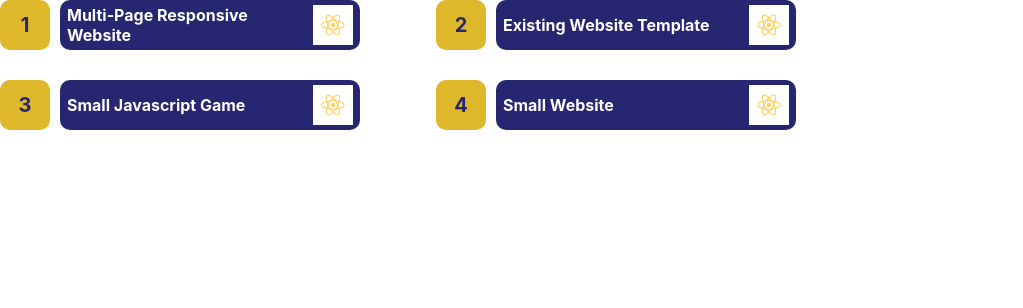
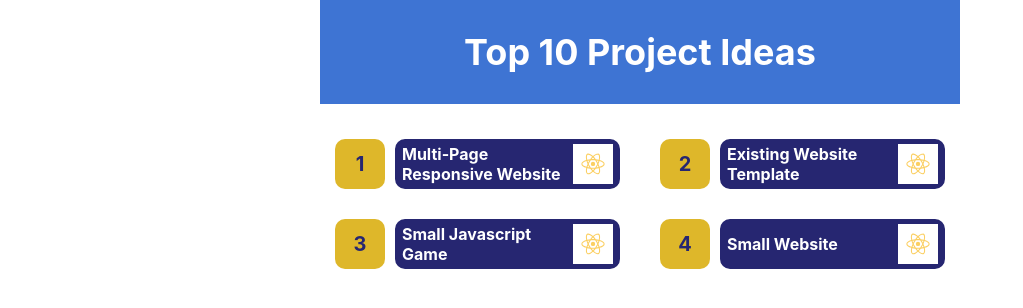
Before and after one commit to batman141/ReactJS, a React (Create React App) app in the folder myappreact/: page / in a window 1280 px wide. Shown: the top 308 px of the page, without its empty margins (0-1023 px from the left). Built offline with nearby package versions, Linux system fonts and the light colour scheme.

Commit message:
Fully replicate the layout, add heading and sytle

```diff
--- a/myappreact/src/App.css
+++ b/myappreact/src/App.css
@@ -36,3 +36,24 @@
     transform: rotate(360deg);
   }
 } */
+* {
+  margin: 0;
+  padding: 0;
+}
+.body {
+  margin: 0px auto;
+  width: 50%;
+  text-align: center;
+  color: white;
+}
+
+.body h1 {
+  font-size: 36px;
+  background-color: rgb(62, 116, 211);
+  padding: 30px;
+}
+
+.element {
+  padding: 15px;
+  margin: 20px auto;
+}
--- a/myappreact/src/App.js
+++ b/myappreact/src/App.js
@@ -4,7 +4,12 @@ import Container from "./Components/Container";
 import "./App.css";
 
 function App() {
-  return <Container />;
+  return (
+    <div className="body">
+      <h1>Top 10 Project Ideas</h1>
+      <Container className="grid" />
+    </div>
+  );
 }
 
 export default App;
--- a/myappreact/src/Components/Container.css
+++ b/myappreact/src/Components/Container.css
@@ -1,5 +1,6 @@
 .element {
-  width: 65%;
+  /* padding: 15px; */
+  /* width: 60%; */
   display: grid;
   grid-template-columns: repeat(2, 1fr);
   row-gap: 30px;
--- a/myappreact/src/Components/FlexComp.css
+++ b/myappreact/src/Components/FlexComp.css
@@ -16,7 +16,7 @@
 .container2 {
   display: flex;
   padding: 5px;
-  width: 300px;
+  width: 100%;
   gap: 5px;
   border: 2px solid rgb(38, 38, 113);
   background-color: rgb(38, 38, 113);
```
